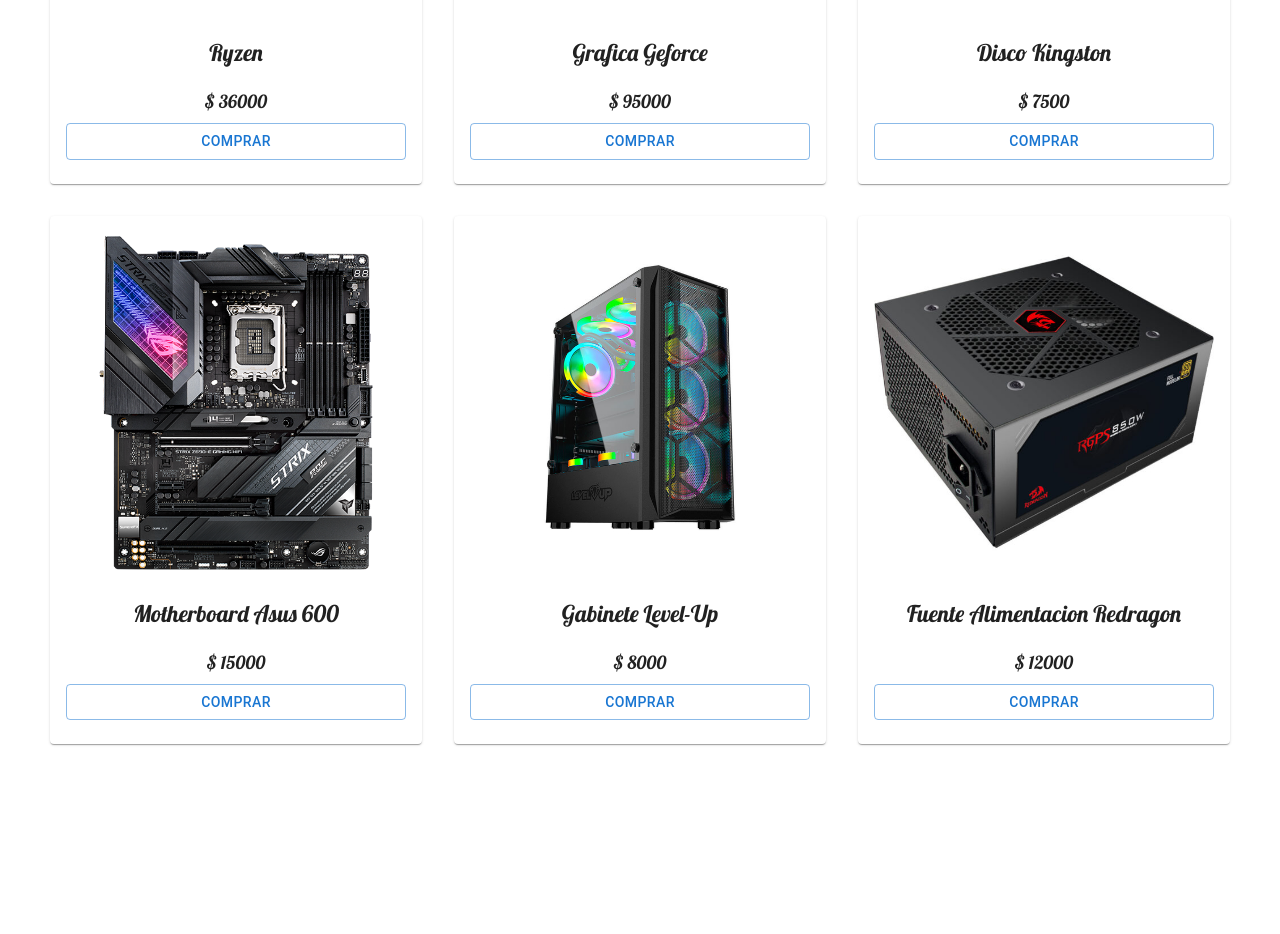
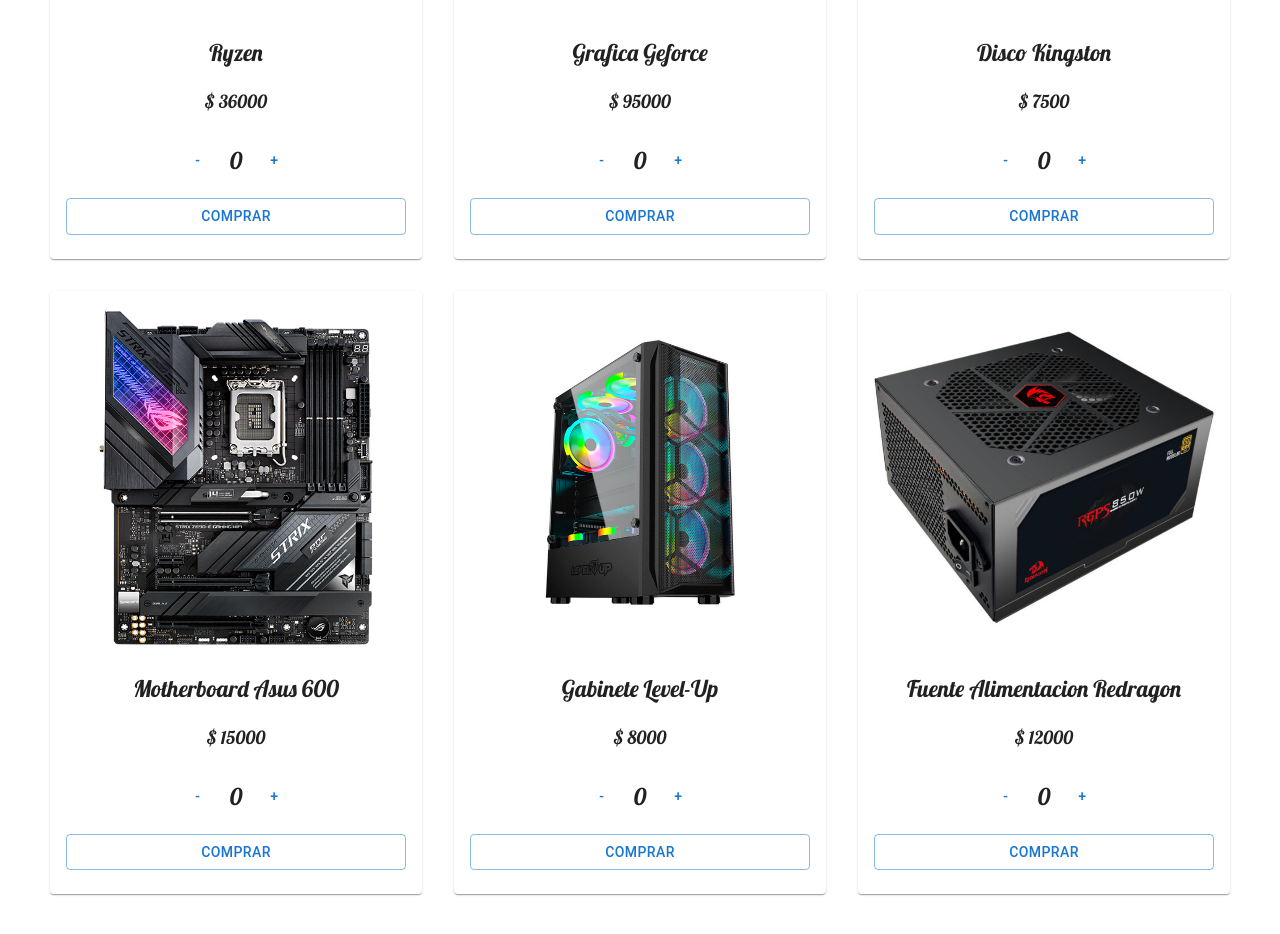
Before and after one commit to vjbc94/Luxon-React, a React (Create React App) app: page / in a window 1280 px wide. Shown: the part 540-1474 px from the top of the page. Before the commit the page ends 1334 px from the top, so only its background shows below. Built offline with nearby package versions, Linux system fonts and the light colour scheme.

Commit message:
Componentes II

```diff
--- a/src/components/Card/Card.css
+++ b/src/components/Card/Card.css
@@ -15,3 +15,7 @@
     margin-bottom: 10px;
     font-size: 18px;
 }
+.contador {
+    display: flex;
+    justify-content: center;
+}
--- a/src/components/Card/Card.js
+++ b/src/components/Card/Card.js
@@ -2,9 +2,27 @@
 import Card from '@mui/material/Card';
 import CardContent from '@mui/material/CardContent';
 import Button from '@mui/material/Button';
+import { useState } from 'react';
 
 
-const CardItem = ( {imagen, titulo, precio }) => {
+
+const CardItem = ( {imagen, titulo, precio, stock }) => {
+
+const [count, setCount ] = useState(0)
+
+    const sumQ = () => {
+        console.log("stock: ", stock)
+        if(count < stock) {
+            setCount(count + 1)
+        }
+    }
+    const restQ = () => {
+        if(count > 0) {
+            setCount(count - 1)
+        }
+    }
+
+
     return (
         <Card sx={{ minWidth: 275 }}>
             <CardContent>
@@ -14,6 +32,11 @@
                     </div>
                     <p>{titulo}</p>
                     <span>$ {precio}</span>
+                    <div className='contador'>
+                        <Button onClick= {restQ}> - </Button>
+                        <p> {count}</p>
+                        <Button onClick= {sumQ}> + </Button>
+                    </div>
                     <Button variant="outlined"> Comprar </Button>
                 </div>
             </CardContent>
--- a/src/components/CardList/CardList.js
+++ b/src/components/CardList/CardList.js
@@ -6,55 +6,67 @@
         {
             titulo: 'Ryzen 5',
             precio: 36000,
-            imagen: 'raizen.png'
+            imagen: 'raizen.png',
+            stock: 7,
+            id: 1
         },
         {
             titulo: 'Grafica Geforce',
             precio: 95000,
-            imagen: 'gforce.jpg'
+            imagen: 'gforce.jpg',
+            stock: 7,
+            id: 2
         },
         {
             titulo: 'Disco SSD',
             precio: 7500,
-            imagen: 'ssd.jpg'
+            imagen: 'ssd.jpg',
+            stock: 7,
+            id: 3
         },
         {
             titulo: 'Motherboard',
             precio: 15000,
-            imagen: 'asus-600.png'
+            imagen: 'asus-600.png',
+            stock: 7,
+            id: 4
         },
         {
             titulo: 'Gabinete',
             precio: 8000,
-            imagen: 'gabinete.jpg'
+            imagen: 'gabinete.jpg',
+            stock: 7,
+            id: 5
         },
         {
             titulo: 'Fuente de Alimentacion',
             precio: 12000,
-            imagen: 'redragon.jpg'
+            imagen: 'redragon.jpg',
+            stock: 7,
+            id: 6
         },
     ]
     return (
         <>
             <h2>{titulo}</h2>
             <Grid container spacing={4} >
-                <Grid item md={4} >
-                    <CardItem titulo={"Ryzen"} precio={36000} imagen={"raizen.png"} />
+                <Grid item md={4}>
+                    <CardItem titulo={"Ryzen"} precio={36000} imagen={"raizen.png"} stock={7} id={1} />
                 </Grid>
                 <Grid item md={4}>
-                    <CardItem titulo={"Grafica Geforce"} precio={95000} imagen={"gforce.jpg"} />
+                    <CardItem titulo={"Grafica Geforce"} precio={95000} imagen={"gforce.jpg"} stock={7} id={2}/>
                 </Grid>
                 <Grid item md={4}>
-                    <CardItem titulo={"Disco Kingston"} precio={7500} imagen={"ssd.jpg"} />
+                    <CardItem titulo={"Disco Kingston"} precio={7500} imagen={"ssd.jpg"} stock={7} id={3} />
                 </Grid>
                 <Grid item md={4}>
-                    <CardItem titulo={"Motherboard Asus 600"} precio={15000} imagen={"asus-600.png"} />
+                    <CardItem titulo={"Motherboard Asus 600"} precio={15000} imagen={"asus-600.png"} stock={7} id={4} />
                 </Grid>
                 <Grid item md={4}>
-                    <CardItem titulo={"Gabinete Level-Up"} precio={8000} imagen={"gabinete.jpg"} />
+                    <CardItem titulo={"Gabinete Level-Up"} precio={8000} imagen={"gabinete.jpg"} stock={7} id={5} />
                 </Grid>
                 <Grid item md={4}>
-                    <CardItem titulo={"Fuente Alimentacion Redragon"} precio={12000} imagen={"redragon.jpg"} />
+                    <CardItem titulo={"Fuente Alimentacion Redragon"} precio={12000} imagen={"redragon.jpg"} stock={7}  id={6} />
                 </Grid>
             </Grid>
         </>
```
